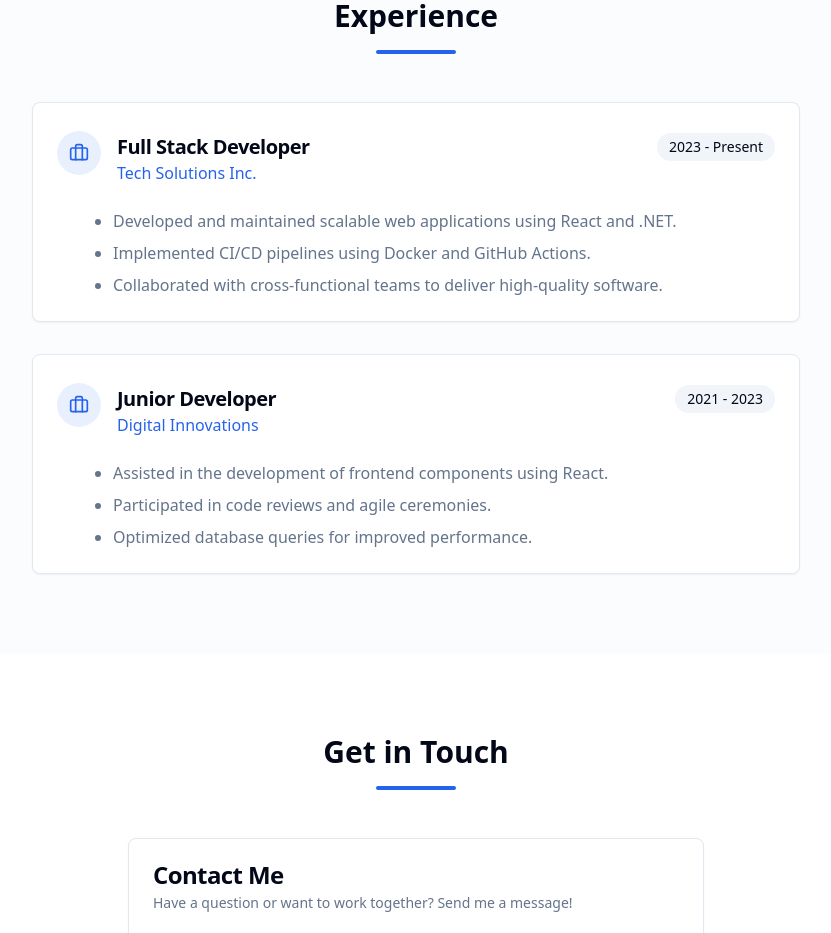
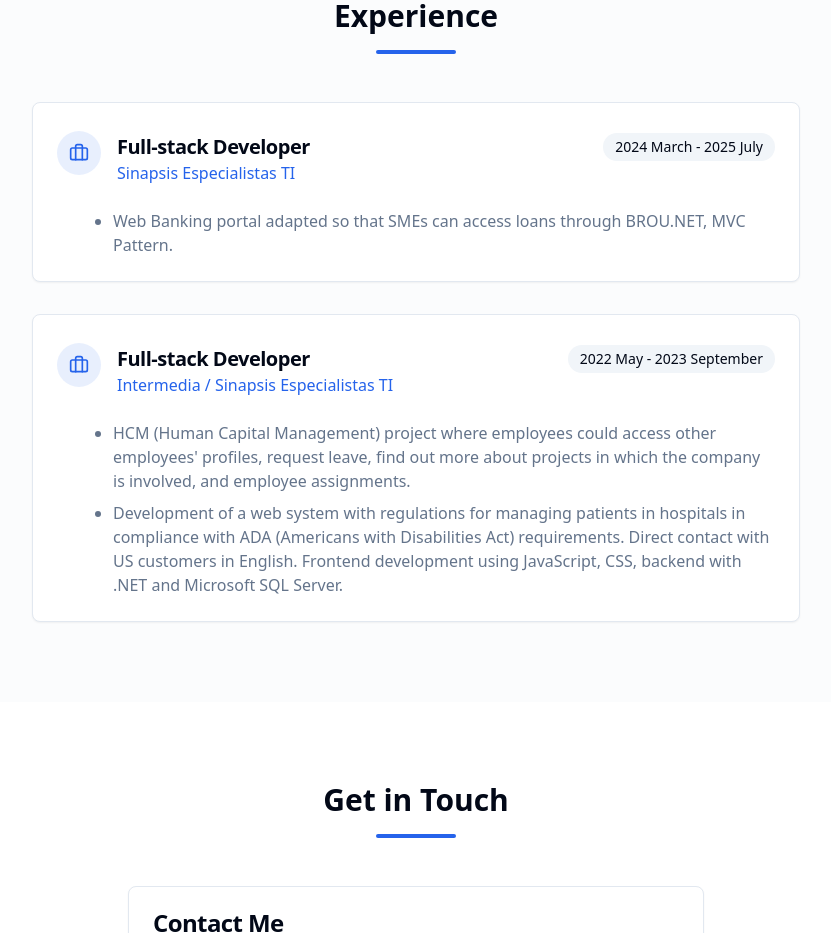
Before and after one commit to diegoamorenag/-ME, a React (Create React App) app in the folder frontend/: page / in a window 1280 px wide. Shown: the part 3000-3933 px from the top of the page, without its empty margins (224-1055 px from the left). Built offline with nearby package versions, Linux system fonts and the light colour scheme.

Commit message:
experience update

```diff
--- a/frontend/src/components/subcomponents/Experience.tsx
+++ b/frontend/src/components/subcomponents/Experience.tsx
@@ -27,7 +27,18 @@ export const ExperienceComponent = ({
             <div className="flex justify-between items-start">
               <div>
                 <CardTitle className="text-xl">{exp.role}</CardTitle>
-                <p className="text-primary font-medium">{exp.company}</p>
+                {exp.companyUrl ? (
+                  <a
+                    href={exp.companyUrl}
+                    target="_blank"
+                    rel="noopener noreferrer"
+                    className="text-primary font-medium hover:underline inline-flex items-center gap-1"
+                  >
+                    {exp.company}
+                  </a>
+                ) : (
+                  <p className="text-primary font-medium">{exp.company}</p>
+                )}
               </div>
               <span className="inline-block px-3 py-1 bg-secondary rounded-full text-sm font-medium whitespace-nowrap ml-4">
                 {exp.period}
--- a/frontend/src/pages/ExperiencePage.tsx
+++ b/frontend/src/pages/ExperiencePage.tsx
@@ -4,23 +4,22 @@ import { IExperience } from "../types/types";
 
 const experiences: IExperience[] = [
   {
-    company: "Tech Solutions Inc.",
-    role: "Full Stack Developer",
-    period: "2023 - Present",
+    company: "Sinapsis Especialistas TI",
+    companyUrl: "https://www.sinapsis.com.uy/",
+    role: "Full-stack Developer",
+    period: "2024 March - 2025 July",
     description: [
-      "Developed and maintained scalable web applications using React and .NET.",
-      "Implemented CI/CD pipelines using Docker and GitHub Actions.",
-      "Collaborated with cross-functional teams to deliver high-quality software.",
+      "Web Banking portal adapted so that SMEs can access loans through BROU.NET, MVC Pattern.",
     ],
   },
   {
-    company: "Digital Innovations",
-    role: "Junior Developer",
-    period: "2021 - 2023",
+    company: "Intermedia / Sinapsis Especialistas TI",
+    companyUrl: "https://intermediasoftware.com/",
+    role: "Full-stack Developer",
+    period: "2022 May - 2023 September",
     description: [
-      "Assisted in the development of frontend components using React.",
-      "Participated in code reviews and agile ceremonies.",
-      "Optimized database queries for improved performance.",
+      "HCM (Human Capital Management) project where employees could access other employees' profiles, request leave, find out more about projects in which the company is involved, and employee assignments.",
+      "Development of a web system with regulations for managing patients in hospitals in compliance with ADA (Americans with Disabilities Act) requirements. Direct contact with US customers in English. Frontend development using JavaScript, CSS, backend with .NET and Microsoft SQL Server.",
     ],
   },
 ];
--- a/frontend/src/types/types.d.ts
+++ b/frontend/src/types/types.d.ts
@@ -1,5 +1,6 @@
 export interface IExperience {
   company: string;
+  companyUrl: string;
   role: string;
   period: string;
   description: string[];
```
